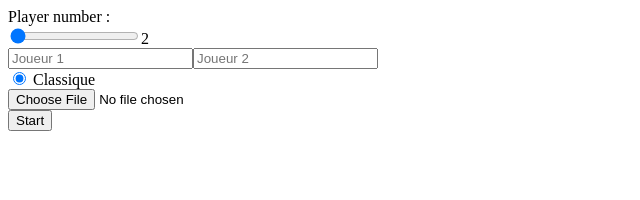
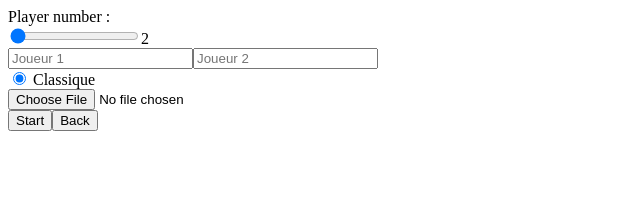
Before and after one commit to AnNaNnq/planningPokerPP, an Angular app: page /lobby in a window 1280 px wide. Shown: the top 200 px of the page, without its empty margins (0-640 px from the left). Built offline with nearby package versions, Linux system fonts and the light colour scheme.

Commit message:
Boutton back

```diff
--- a/src/app/components/settings-component/settings-component.component.html
+++ b/src/app/components/settings-component/settings-component.component.html
@@ -15,4 +15,5 @@
   <br />
 
   <button type="submit" name="submit">Start</button>
+  <button routerLink="/"> Back </button>
 </form>
--- a/src/app/components/settings-component/settings-component.component.ts
+++ b/src/app/components/settings-component/settings-component.component.ts
@@ -33,6 +33,7 @@ export class SettingsComponentComponent {
       const match = placeholder.replace(/[^\d]/g, "");
       const id = parseInt(match);
       this.Players[id] = event.target.value;
+      console.log(this.Players);
     }
   }
 
```
